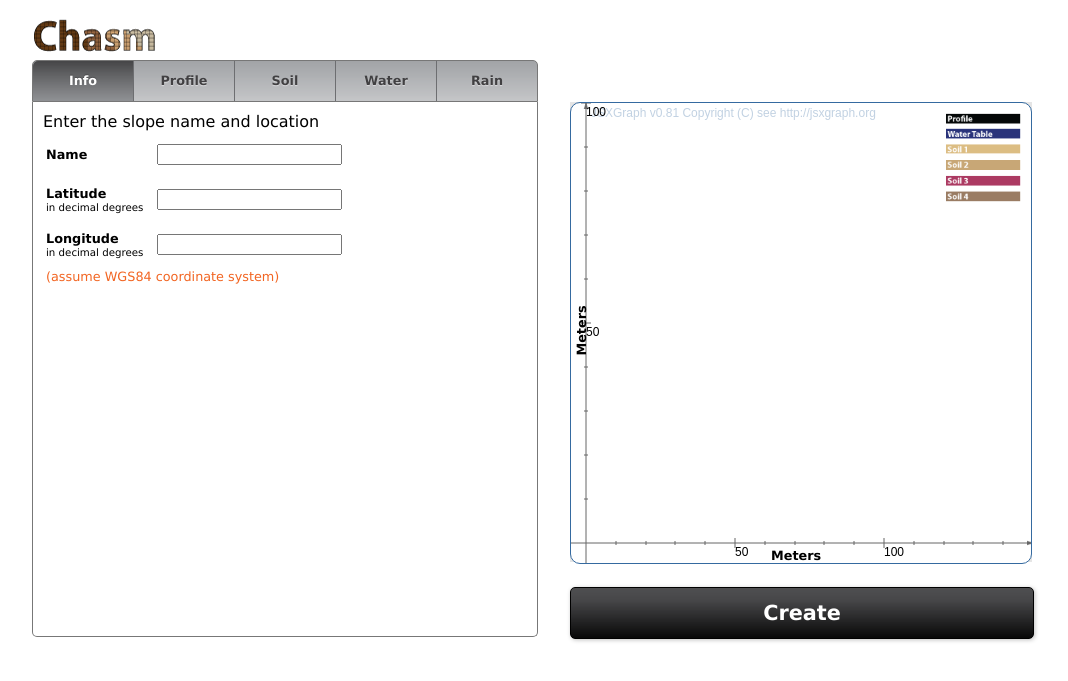
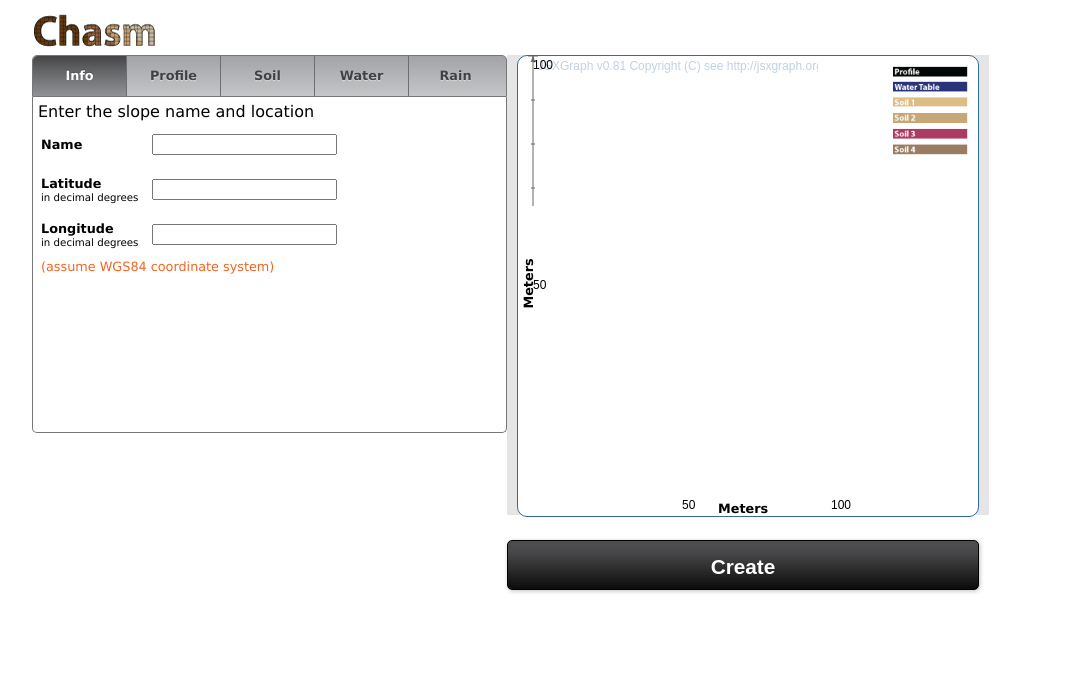
Before and after one commit to sjobe/chasm-rhok, a PHP site: page / in a window 1280 px wide. Shown: the top 681 px of the page, without its empty margins (108-1176 px from the left). Run offline with PHP 8.4, Linux system fonts and the light colour scheme.

Commit message:
Altering layout for smaller screens (e.g. netbooks as commodity hardware)

```diff
--- a/rhok/src/css/index.css
+++ b/rhok/src/css/index.css
@@ -15,7 +15,7 @@ body {
   width: 1000px;
   margin: 0 auto;
   background: #fff;
-  padding: 10px;
+  padding: 5px;
 }
 
 #logo {
@@ -30,23 +30,31 @@ body {
 }
 
 #main-col, #graph-col {
-  height: 560px;
+  height: 360px;/*560px*/
   /*background: #394;*/
 }
 
 #main-col {
-  width: 506px;
+  width: 475px;
   float: left;
 }
 
 #graph-col {
-  float: right;
+  float: left;
 }
 
 #graph {
-  margin-top:42px;
+  padding-left: 10px;
+  margin-top:0px;
   width:100%;
+  height:460px;
   background-color:#e5e5e5;
+}
+
+#box {
+  position:relative;
+  width:460px;
+  height:460px;
 }
 
 .button {
@@ -96,7 +104,7 @@ body {
   display: block;
   line-height:40px;
   text-align:center;
-  width:100px;
+  width:93px;
   float: left;
   border-right: 1px solid #6D6E71;
   color: #414042;
@@ -138,8 +146,8 @@ body {
 }
 
 .tab-page {
-  padding:10px;
-  height:514px;
+  padding:5px;
+  height:325px;/*originally 514*/
   overflow-y:auto;
   border-right: 1px solid #777;
   border-left: 1px solid #777;
--- a/rhok/src/index.html
+++ b/rhok/src/index.html
@@ -26,7 +26,7 @@
         <div class="clear"></div>
       </div>
       <div id="tab-pages">
-        <form action="chasm.php" method="post">
+        <form action="process.php" method="post">
           <div class="tab-page selected info">
             <p>Enter the slope name and location</p>
             <table>
@@ -173,8 +173,8 @@
       -->
     </div>
     <div id = "graph-col">
-      <div id="graph" style="height:460px;">
-      	<div id="box" class="jxgbox" style="position:relative;width:460px; height:460px;">
+      <div id="graph">
+      	<div id="box" class="jxgbox">
         <div style="position:absolute; left:-15px; top: 220px; -webkit-transform: rotate(-90deg); -moz-transform: rotate(-90deg); -o-transform: rotate(-90deg);filter: progid:DXImageTransform.Microsoft.BasicImage(rotation=3);font-size:0.8em; font-weight:bold;">Meters</div>
 		<div style="position:absolute; left: 200px; bottom: 0px;font-size:0.8em; font-weight:bold;">Meters</div>
 		<img src="img/legend.png" style="width:75px; position:absolute; top: 10px; right: 10px;"/>
@@ -183,8 +183,8 @@
 
 
       </div>
-      <!--<div id="compute-button-holder"><input href="done.html" id="compute-button" class="button" type="submit" value="Create"></div>-->
-      <div id="compute-button-holder"><a href="done.html" id="compute-button" class="button">Create</a></div>
+      <div id="compute-button-holder"><input id="compute-button" class="button" type="submit" value="Create"></div>
+      <!--<div id="compute-button-holder"><a href="done.html" id="compute-button" class="button">Create</a></div>-->
     </div>
     <div class="clear"></div>
   </div>
```
Also changed, not shown: rhok/src/process.php (added, +60 -0 lines), rhok/src/lib/index.js.
